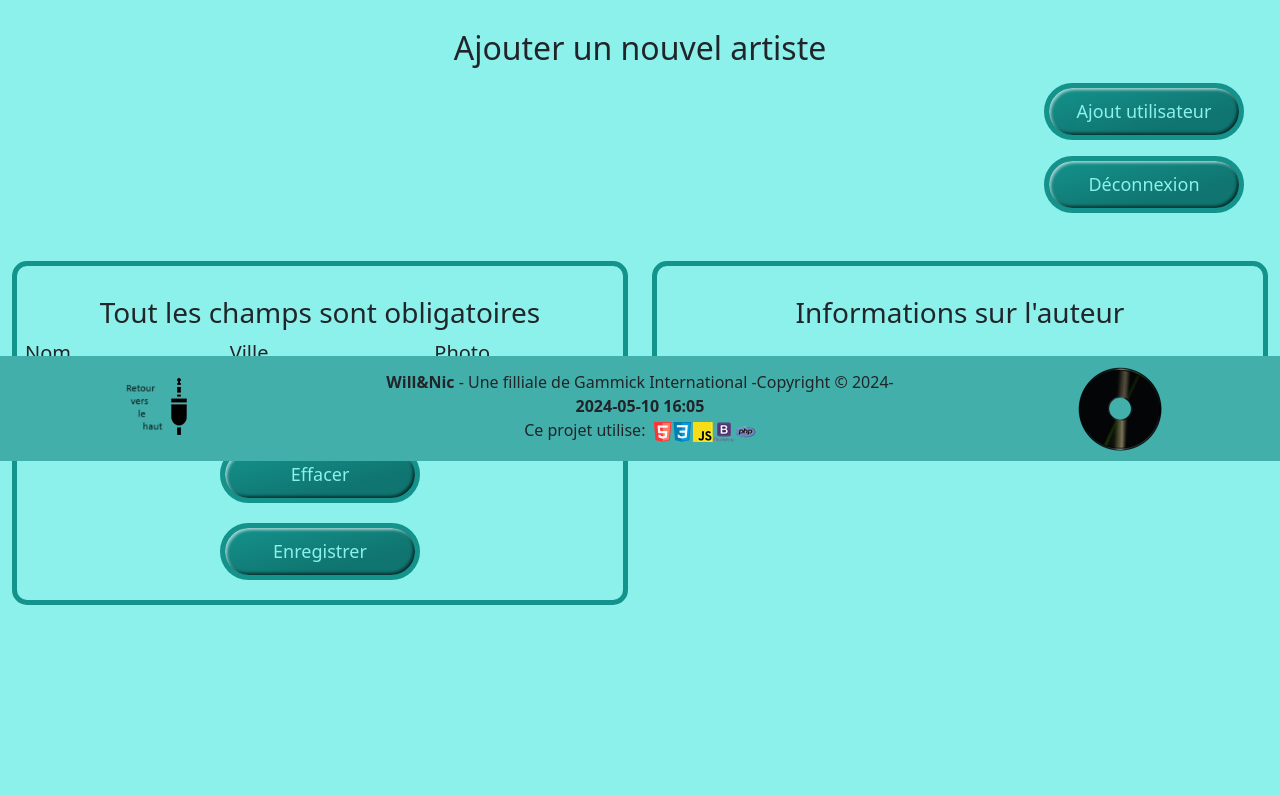
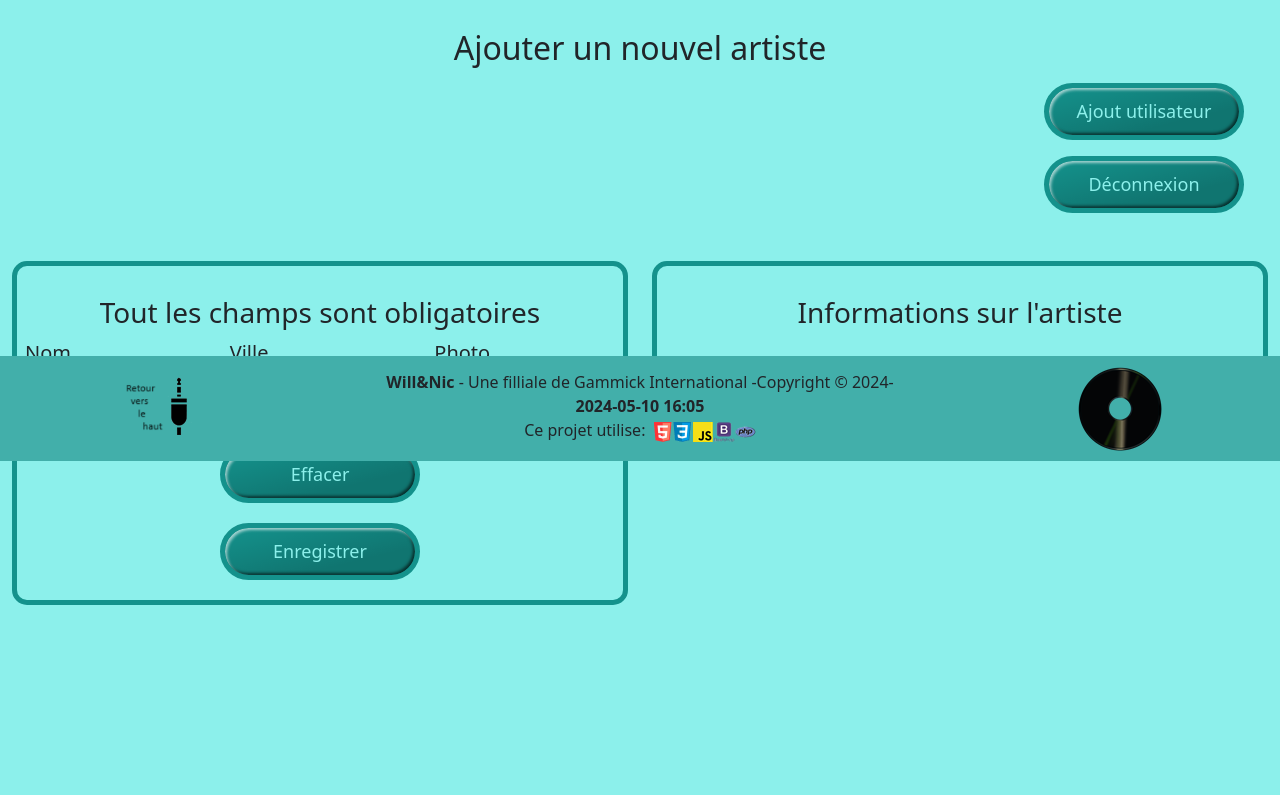
Before and after one commit to 5gtP3pp3r/TP2_WEB_2, a PHP site: page /pageArtiste.php in a window 1280 px wide. Shown: the part 339-1134 px from the top of the page. Run offline with PHP 8.4, Linux system fonts and the light colour scheme; the visitor is signed in with stand-in values (Sample User, id 1); data comes from the database, SQL or seed files in the repository.

Commit message:
correction auteur pour artiste dans la bte de droite

```diff
--- a/Nicolas_Plouffe_William_Crepault_TP2_Web_2/pageArtiste.php
+++ b/Nicolas_Plouffe_William_Crepault_TP2_Web_2/pageArtiste.php
@@ -56,7 +56,7 @@ if ($_SESSION['role'] != 'GERANT') {
                 </div>
                 <div class="col-sm-12 mb-3 col-lg-6">
                     <div class="custom-border px-2">
-                        <h3>Informations sur l'auteur</h3>
+                        <h3>Informations sur l'artiste</h3>
                         <div class="validationList" id="resultList">
                             <ul class="validationUl" id="listResult">
                                 <!-- Zone de validation -->
```
